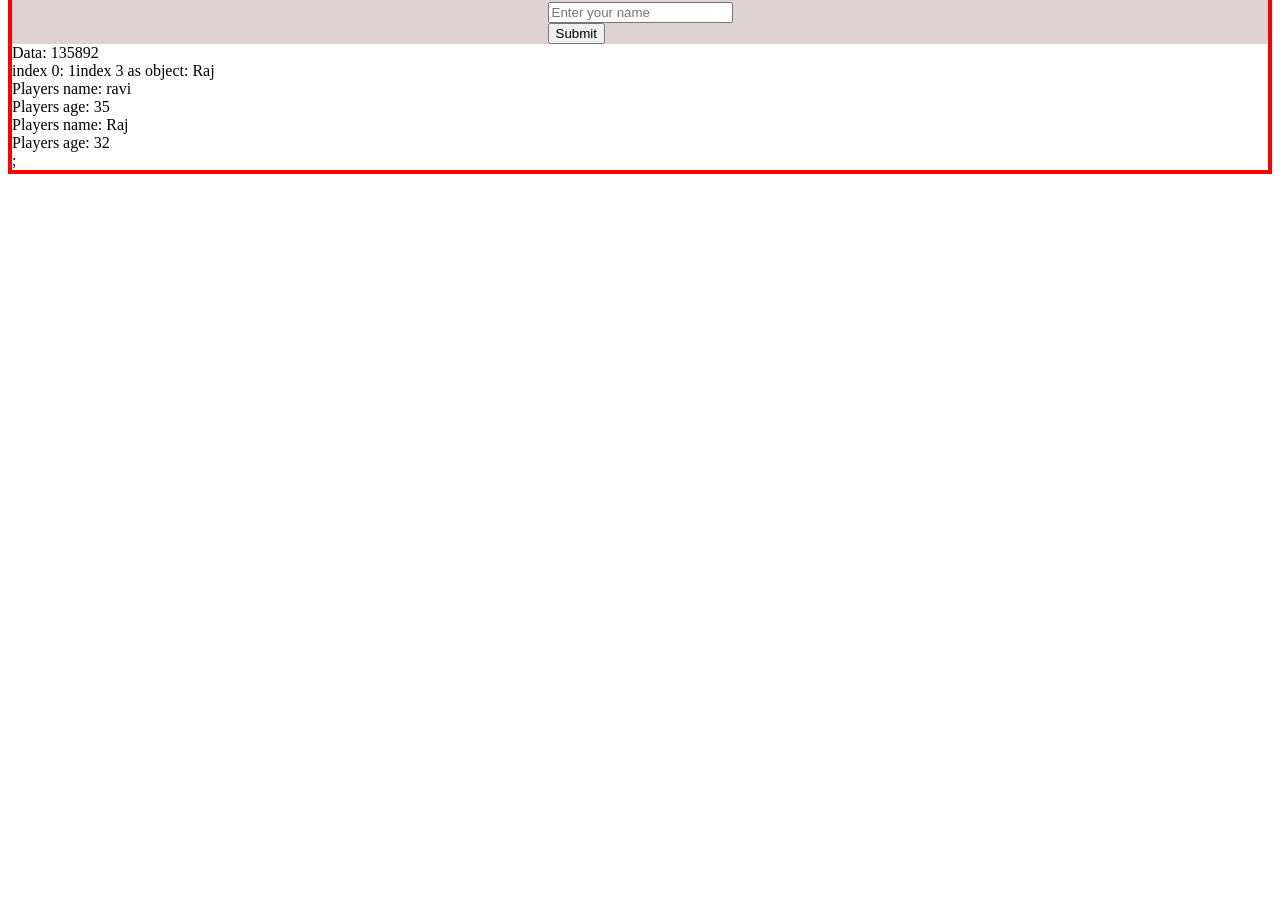
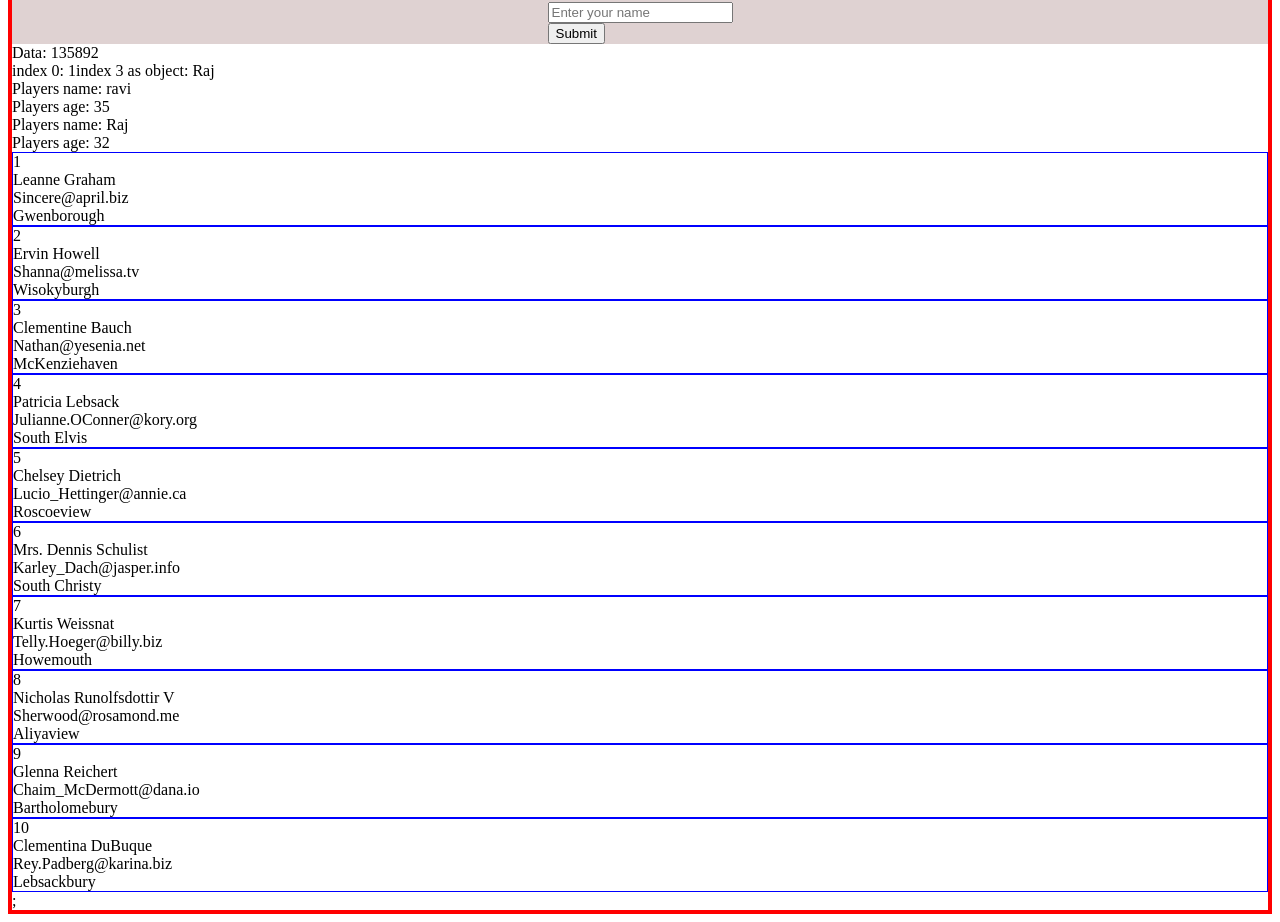
Before and after one commit to RavikrianGoru/react, a React (Create React App) app in the folder react0_legacyway/: page / in a window 1280 px wide. Shown: the part 2216-3138 px from the top of the page. Before the commit the page ends 2398 px from the top, so only its background shows below. Built offline with nearby package versions, Linux system fonts and the light colour scheme.

Commit message:
neasted array objects

```diff
--- a/react0_legacyway/src/App.jsx
+++ b/react0_legacyway/src/App.jsx
@@ -16,6 +16,7 @@
 import FormEventExample from './e11-formEvents/FormEventExample';
 import FormEventExample1 from './e11-formEvents/FormEventExample1';
 import ArraysDemo from './e12-arrays/ArraysDemo';
+import ArrayNestedObjs from './e13-arrays-nested-objs/ArrayNestedObjs';
 
 
 
@@ -46,6 +47,7 @@
       <FormEventExample1 />
 
       <ArraysDemo />
+      <ArrayNestedObjs />
 
 
 
--- /dev/null
+++ b/react0_legacyway/src/data.js
@@ -0,0 +1,232 @@
+export const userData = [
+    {
+        "id": 1,
+        "name": "Leanne Graham",
+        "username": "Bret",
+        "email": "Sincere@april.biz",
+        "address": {
+            "street": "Kulas Light",
+            "suite": "Apt. 556",
+            "city": "Gwenborough",
+            "zipcode": "92998-3874",
+            "geo": {
+                "lat": "-37.3159",
+                "lng": "81.1496"
+            }
+        },
+        "phone": "1-770-736-8031 x56442",
+        "website": "hildegard.org",
+        "company": {
+            "name": "Romaguera-Crona",
+            "catchPhrase": "Multi-layered client-server neural-net",
+            "bs": "harness real-time e-markets"
+        }
+    },
+    {
+        "id": 2,
+        "name": "Ervin Howell",
+        "username": "Antonette",
+        "email": "Shanna@melissa.tv",
+        "address": {
+            "street": "Victor Plains",
+            "suite": "Suite 879",
+            "city": "Wisokyburgh",
+            "zipcode": "90566-7771",
+            "geo": {
+                "lat": "-43.9509",
+                "lng": "-34.4618"
+            }
+        },
+        "phone": "010-692-6593 x09125",
+        "website": "anastasia.net",
+        "company": {
+            "name": "Deckow-Crist",
+            "catchPhrase": "Proactive didactic contingency",
+            "bs": "synergize scalable supply-chains"
+        }
+    },
+    {
+        "id": 3,
+        "name": "Clementine Bauch",
+        "username": "Samantha",
+        "email": "Nathan@yesenia.net",
+        "address": {
+            "street": "Douglas Extension",
+            "suite": "Suite 847",
+            "city": "McKenziehaven",
+            "zipcode": "59590-4157",
+            "geo": {
+                "lat": "-68.6102",
+                "lng": "-47.0653"
+            }
+        },
+        "phone": "1-463-123-4447",
+        "website": "ramiro.info",
+        "company": {
+            "name": "Romaguera-Jacobson",
+            "catchPhrase": "Face to face bifurcated interface",
+            "bs": "e-enable strategic applications"
+        }
+    },
+    {
+        "id": 4,
+        "name": "Patricia Lebsack",
+        "username": "Karianne",
+        "email": "Julianne.OConner@kory.org",
+        "address": {
+            "street": "Hoeger Mall",
+            "suite": "Apt. 692",
+            "city": "South Elvis",
+            "zipcode": "53919-4257",
+            "geo": {
+                "lat": "29.4572",
+                "lng": "-164.2990"
+            }
+        },
+        "phone": "493-170-9623 x156",
+        "website": "kale.biz",
+        "company": {
+            "name": "Robel-Corkery",
+            "catchPhrase": "Multi-tiered zero tolerance productivity",
+            "bs": "transition cutting-edge web services"
+        }
+    },
+    {
+        "id": 5,
+        "name": "Chelsey Dietrich",
+        "username": "Kamren",
+        "email": "Lucio_Hettinger@annie.ca",
+        "address": {
+            "street": "Skiles Walks",
+            "suite": "Suite 351",
+            "city": "Roscoeview",
+            "zipcode": "33263",
+            "geo": {
+                "lat": "-31.8129",
+                "lng": "62.5342"
+            }
+        },
+        "phone": "(254)954-1289",
+        "website": "demarco.info",
+        "company": {
+            "name": "Keebler LLC",
+            "catchPhrase": "User-centric fault-tolerant solution",
+            "bs": "revolutionize end-to-end systems"
+        }
+    },
+    {
+        "id": 6,
+        "name": "Mrs. Dennis Schulist",
+        "username": "Leopoldo_Corkery",
+        "email": "Karley_Dach@jasper.info",
+        "address": {
+            "street": "Norberto Crossing",
+            "suite": "Apt. 950",
+            "city": "South Christy",
+            "zipcode": "23505-1337",
+            "geo": {
+                "lat": "-71.4197",
+                "lng": "71.7478"
+            }
+        },
+        "phone": "1-477-935-8478 x6430",
+        "website": "ola.org",
+        "company": {
+            "name": "Considine-Lockman",
+            "catchPhrase": "Synchronised bottom-line interface",
+            "bs": "e-enable innovative applications"
+        }
+    },
+    {
+        "id": 7,
+        "name": "Kurtis Weissnat",
+        "username": "Elwyn.Skiles",
+        "email": "Telly.Hoeger@billy.biz",
+        "address": {
+            "street": "Rex Trail",
+            "suite": "Suite 280",
+            "city": "Howemouth",
+            "zipcode": "58804-1099",
+            "geo": {
+                "lat": "24.8918",
+                "lng": "21.8984"
+            }
+        },
+        "phone": "210.067.6132",
+        "website": "elvis.io",
+        "company": {
+            "name": "Johns Group",
+            "catchPhrase": "Configurable multimedia task-force",
+            "bs": "generate enterprise e-tailers"
+        }
+    },
+    {
+        "id": 8,
+        "name": "Nicholas Runolfsdottir V",
+        "username": "Maxime_Nienow",
+        "email": "Sherwood@rosamond.me",
+        "address": {
+            "street": "Ellsworth Summit",
+            "suite": "Suite 729",
+            "city": "Aliyaview",
+            "zipcode": "45169",
+            "geo": {
+                "lat": "-14.3990",
+                "lng": "-120.7677"
+            }
+        },
+        "phone": "586.493.6943 x140",
+        "website": "jacynthe.com",
+        "company": {
+            "name": "Abernathy Group",
+            "catchPhrase": "Implemented secondary concept",
+            "bs": "e-enable extensible e-tailers"
+        }
+    },
+    {
+        "id": 9,
+        "name": "Glenna Reichert",
+        "username": "Delphine",
+        "email": "Chaim_McDermott@dana.io",
+        "address": {
+            "street": "Dayna Park",
+            "suite": "Suite 449",
+            "city": "Bartholomebury",
+            "zipcode": "76495-3109",
+            "geo": {
+                "lat": "24.6463",
+                "lng": "-168.8889"
+            }
+        },
+        "phone": "(775)976-6794 x41206",
+        "website": "conrad.com",
+        "company": {
+            "name": "Yost and Sons",
+            "catchPhrase": "Switchable contextually-based project",
+            "bs": "aggregate real-time technologies"
+        }
+    },
+    {
+        "id": 10,
+        "name": "Clementina DuBuque",
+        "username": "Moriah.Stanton",
+        "email": "Rey.Padberg@karina.biz",
+        "address": {
+            "street": "Kattie Turnpike",
+            "suite": "Suite 198",
+            "city": "Lebsackbury",
+            "zipcode": "31428-2261",
+            "geo": {
+                "lat": "-38.2386",
+                "lng": "57.2232"
+            }
+        },
+        "phone": "024-648-3804",
+        "website": "ambrose.net",
+        "company": {
+            "name": "Hoeger LLC",
+            "catchPhrase": "Centralized empowering task-force",
+            "bs": "target end-to-end models"
+        }
+    }
+]
--- a/react0_legacyway/src/e12-arrays/ArraysDemo.jsx
+++ b/react0_legacyway/src/e12-arrays/ArraysDemo.jsx
@@ -30,7 +30,7 @@
                         </div>
                     )
                 })
-            };
+            }
         </div>
     )
 }
--- /dev/null
+++ b/react0_legacyway/src/e13-arrays-nested-objs/ArrayNestedObjs.jsx
@@ -0,0 +1,21 @@
+import React from 'react'
+import { userData } from '../data'
+
+function ArrayNestedObjs() {
+    return (
+        <div>
+            {userData.map((item) => {
+                return (
+                    <div style={{ border: "1px solid blue" }}>
+                        <div>{item.id}</div>
+                        <div>{item.name}</div>
+                        <div>{item.email}</div>
+                        <div>{item.address.city}</div>
+                    </div>
+                )
+            })};
+        </div>
+    )
+}
+
+export default ArrayNestedObjs
```
Also changed, not shown: 1 other file (tests, documents, lock files or other folders).
